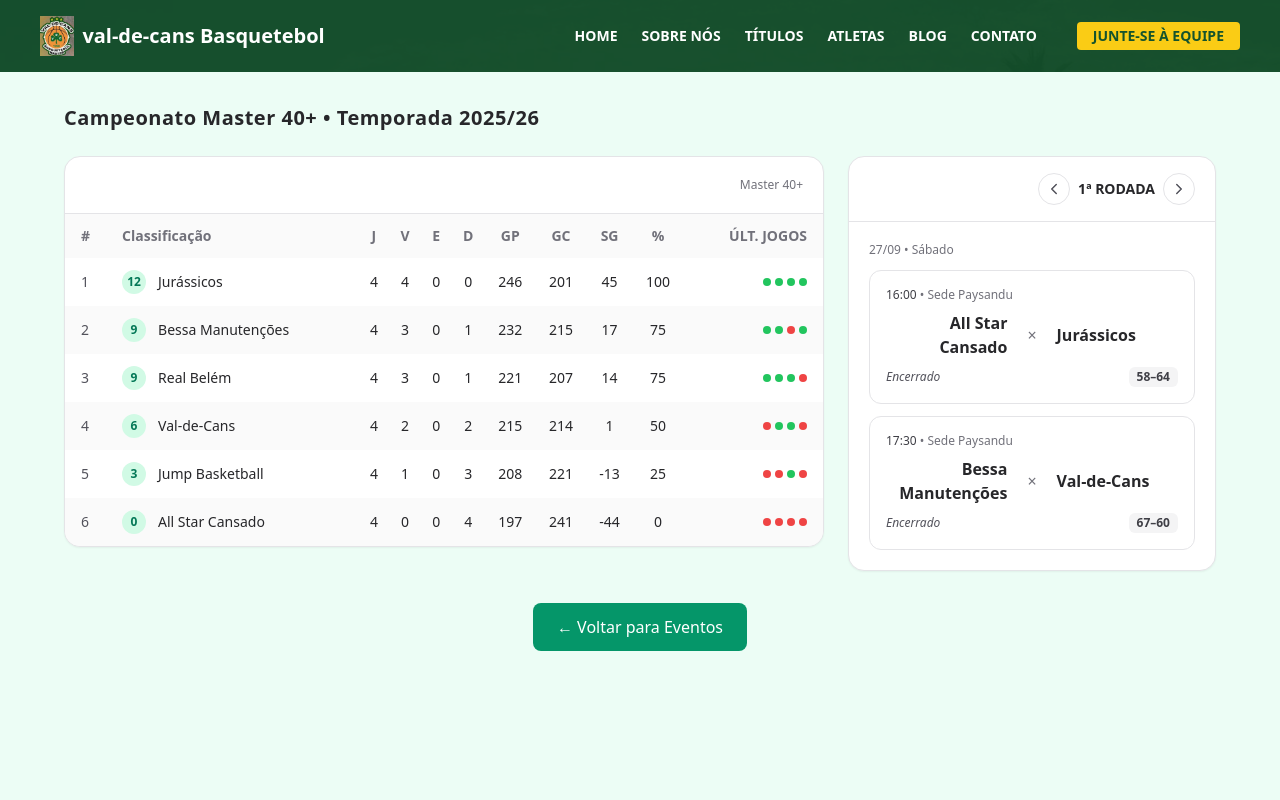
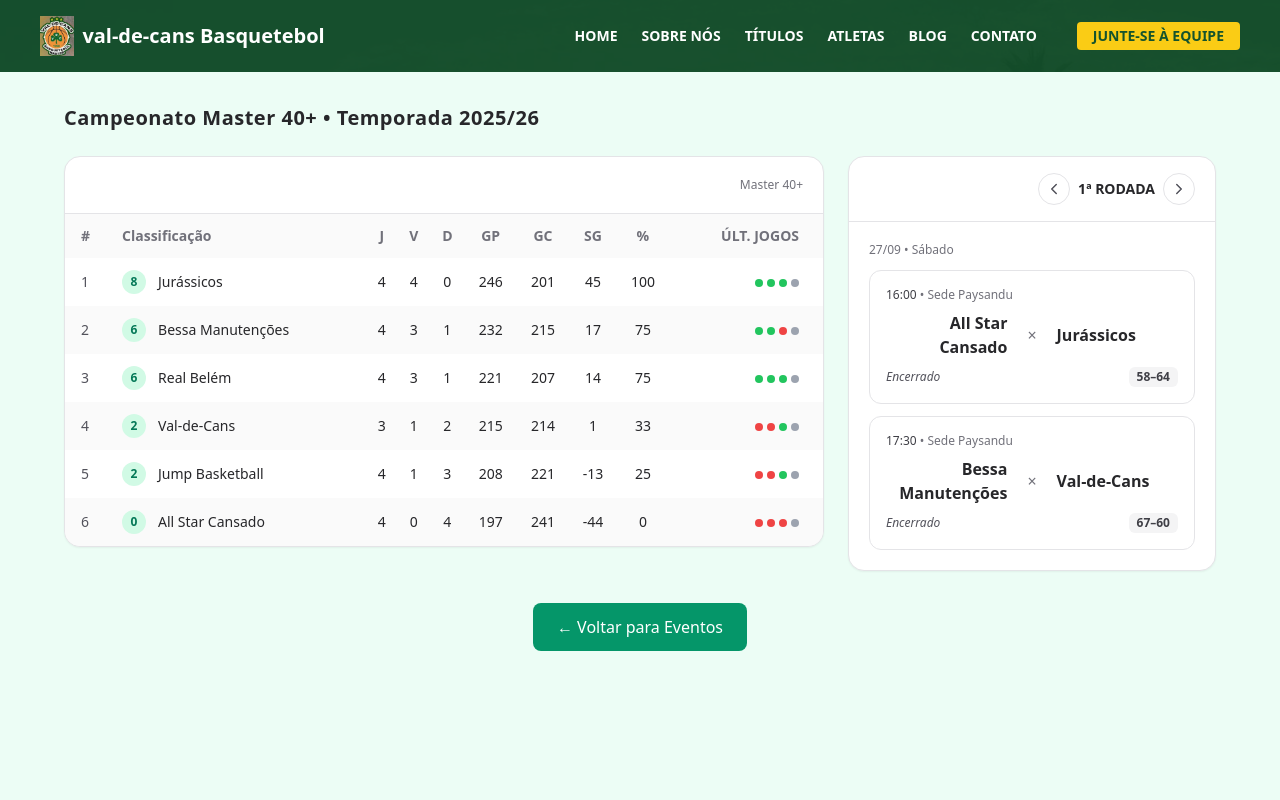
Before and after one commit to saraviana04/val-de-cans.github.io, a React (Create React App) app in the folder basketball-team/: page /evento/1 in a window 1280 px wide. Shown: the top 800 px of the page. Built offline with nearby package versions, Linux system fonts and the light colour scheme.

Commit message:
Retirado do empate da tabela

```diff
--- a/basketball-team/src/EventoDetalhe.js
+++ b/basketball-team/src/EventoDetalhe.js
@@ -11,12 +11,12 @@ import { Link } from "react-router-dom";
 
 // ======== DADOS DE EXEMPLO ========
 const times = [
-  { pos: 1, nome: "Jurássicos", jogos: 4, v: 4, e: 0, d: 0, gp: 246, gc: 201, ultimos: ["V", "V", "V", "V"] },
-  { pos: 2, nome: "Bessa Manutenções", jogos: 4, v: 3, e: 0, d: 1, gp: 232, gc: 215, ultimos: ["V", "V", "D", "V"] },
-  { pos: 3, nome: "Real Belém", jogos: 4, v: 3, e: 0, d: 1, gp: 221, gc: 207, ultimos: ["V", "V", "V", "D"] },
-  { pos: 4, nome: "Val-de-Cans", jogos: 4, v: 2, e: 0, d: 2, gp: 215, gc: 214, ultimos: ["D", "V", "V", "D"] },
-  { pos: 5, nome: "Jump Basketball", jogos: 4, v: 1, e: 0, d: 3, gp: 208, gc: 221, ultimos: ["D", "D", "V", "D"] },
-  { pos: 6, nome: "All Star Cansado", jogos: 4, v: 0, e: 0, d: 4, gp: 197, gc: 241, ultimos: ["D", "D", "D", "D"] },
+  { pos: 1, nome: "Jurássicos", jogos: 4, v: 4, d: 0, gp: 246, gc: 201, ultimos: ["V", "V", "V", "x"] },
+  { pos: 2, nome: "Bessa Manutenções", jogos: 4, v: 3, d: 1, gp: 232, gc: 215, ultimos: ["V", "V", "D", "x"] },
+  { pos: 3, nome: "Real Belém", jogos: 4, v: 3, d: 1, gp: 221, gc: 207, ultimos: ["V", "V", "V", "x"] },
+  { pos: 4, nome: "Val-de-Cans", jogos: 3, v: 1, d: 2, gp: 215, gc: 214, ultimos: ["D", "D", "V", "x"] },
+  { pos: 5, nome: "Jump Basketball", jogos: 4, v: 1, d: 3, gp: 208, gc: 221, ultimos: ["D", "D", "V", "x"] },
+  { pos: 6, nome: "All Star Cansado", jogos: 4, v: 0, d: 4, gp: 197, gc: 241, ultimos: ["D", "D", "D", "x"] },
 ];
 
 const rodadas = [
@@ -38,18 +38,18 @@ const rodadas = [
   },
   {
     numero: 3,
-    dataTitulo: "11/10 • Sábado",
+    dataTitulo: "26/10 • Sábado",
     jogos: [
-      { horario: "16:00", local: "Sede Paysandu", casa: "Real Belém", fora: "Jurássicos", status: "A definir" },
-      { horario: "17:30", local: "Sede Paysandu", casa: "Val-de-Cans", fora: "Jump Basketball", status: "A definir" },
+      { horario: "16:00", local: "Sede Paysandu", casa: "Jump Basketball", fora: "Jurássicos", status: "A definir" },
+      { horario: "17:30", local: "Sede Paysandu", casa: "Val-de-Cans", fora: "Real Belém", status: "Encerrado", placar: "62–32" },
     ],
   },
 ];
 
 // ======== FUNÇÕES AUXILIARES ========
-function pct(v, e, j) {
+function pct(v, j) {
   if (!j) return 0;
-  return Math.round(((v * 3 + e) / (j * 3)) * 100);
+  return Math.round((v / j) * 100);
 }
 function sg(gp, gc) {
   return gp - gc;
@@ -79,17 +79,24 @@ function Header({ title }) {
 function TabelaClassificacao({ dados }) {
   const linhas = useMemo(() => {
     return dados
-      .map((t) => ({ ...t, pts: t.v * 3 + t.e, sg: sg(t.gp, t.gc), pct: pct(t.v, t.e, t.jogos) }))
+      .map((t) => ({
+        ...t,
+        pts: t.v * 2, // 2 pts por vitória
+        sg: t.gp - t.gc,
+        pct: Math.round((t.v / t.jogos) * 100),
+      }))
       .sort((a, b) => b.pts - a.pts || b.sg - a.sg || b.gp - a.gp);
   }, [dados]);
 
   return (
     <div className="bg-white rounded-2xl shadow-sm border border-zinc-200 overflow-hidden">
+      {/* Cabeçalho */}
       <div className="px-5 py-4 border-b border-zinc-200 flex items-center justify-between">
         <h3 className="font-semibold">TABELA</h3>
         <span className="text-xs text-zinc-500">Master 40+</span>
       </div>
 
+      {/* Tabela */}
       <div className="overflow-x-auto">
         <table className="min-w-full text-sm">
           <thead className="bg-zinc-50 text-zinc-500">
@@ -98,18 +105,21 @@ function TabelaClassificacao({ dados }) {
               <th className="px-4 py-3">Classificação</th>
               <th className="px-2 py-3 text-center">J</th>
               <th className="px-2 py-3 text-center">V</th>
-              <th className="px-2 py-3 text-center">E</th>
               <th className="px-2 py-3 text-center">D</th>
               <th className="px-2 py-3 text-center">GP</th>
               <th className="px-2 py-3 text-center">GC</th>
               <th className="px-2 py-3 text-center">SG</th>
               <th className="px-2 py-3 text-center">%</th>
-              <th className="px-4 py-3 text-right">ÚLT. JOGOS</th>
+              <th className="px-4 py-3 text-right pr-6">ÚLT. JOGOS</th>
             </tr>
           </thead>
+
           <tbody className="text-zinc-800">
             {linhas.map((t, i) => (
-              <tr key={t.nome} className={i % 2 === 0 ? "bg-white" : "bg-zinc-50"}>
+              <tr
+                key={t.nome}
+                className={i % 2 === 0 ? "bg-white" : "bg-zinc-50"}
+              >
                 <td className="px-4 py-3 font-medium text-zinc-600">{t.pos}</td>
                 <td className="px-4 py-3">
                   <div className="flex items-center gap-3">
@@ -119,17 +129,30 @@ function TabelaClassificacao({ dados }) {
                     <span className="font-medium text-zinc-800">{t.nome}</span>
                   </div>
                 </td>
-                <td className="px-2 py-3 text-center text-zinc-800">{t.jogos}</td>
-                <td className="px-2 py-3 text-center text-zinc-800">{t.v}</td>
-                <td className="px-2 py-3 text-center text-zinc-800">{t.e}</td>
-                <td className="px-2 py-3 text-center text-zinc-800">{t.d}</td>
-                <td className="px-2 py-3 text-center text-zinc-800">{t.gp}</td>
-                <td className="px-2 py-3 text-center text-zinc-800">{t.gc}</td>
-                <td className="px-2 py-3 text-center text-zinc-800">{t.sg}</td>
-                <td className="px-2 py-3 text-center text-zinc-800">{t.pct}</td>
-                <td className="px-4 py-3">
-                  <div className="flex justify-end">
-                    <UltimosJogos sequencia={t.ultimos} />
+
+                <td className="px-2 py-3 text-center">{t.jogos}</td>
+                <td className="px-2 py-3 text-center">{t.v}</td>
+                <td className="px-2 py-3 text-center">{t.d}</td>
+                <td className="px-2 py-3 text-center">{t.gp}</td>
+                <td className="px-2 py-3 text-center">{t.gc}</td>
+                <td className="px-2 py-3 text-center">{t.sg}</td>
+                <td className="px-2 py-3 text-center">{t.pct}</td>
+
+                {/* Ajuste de alinhamento na última coluna */}
+                <td className="py-3 pr-6 text-right">
+                  <div className="inline-flex gap-1 justify-end">
+                    {t.ultimos.map((r, i) => (
+                      <span
+                        key={i}
+                        className={`inline-block w-2 h-2 rounded-full ${
+                          r === "V"
+                            ? "bg-green-500"
+                            : r === "D"
+                            ? "bg-red-500"
+                            : "bg-gray-400"
+                        }`}
+                      />
+                    ))}
                   </div>
                 </td>
               </tr>
@@ -140,6 +163,7 @@ function TabelaClassificacao({ dados }) {
     </div>
   );
 }
+
 
 // ======== CARD DE JOGO ========
 function CardJogo({ jogo }) {
@@ -161,7 +185,6 @@ function CardJogo({ jogo }) {
           <span className="px-2 py-0.5 rounded-md bg-zinc-100 font-semibold text-zinc-700">{jogo.placar}</span>
         )}
       </div>
-
     </div>
   );
 }
```
